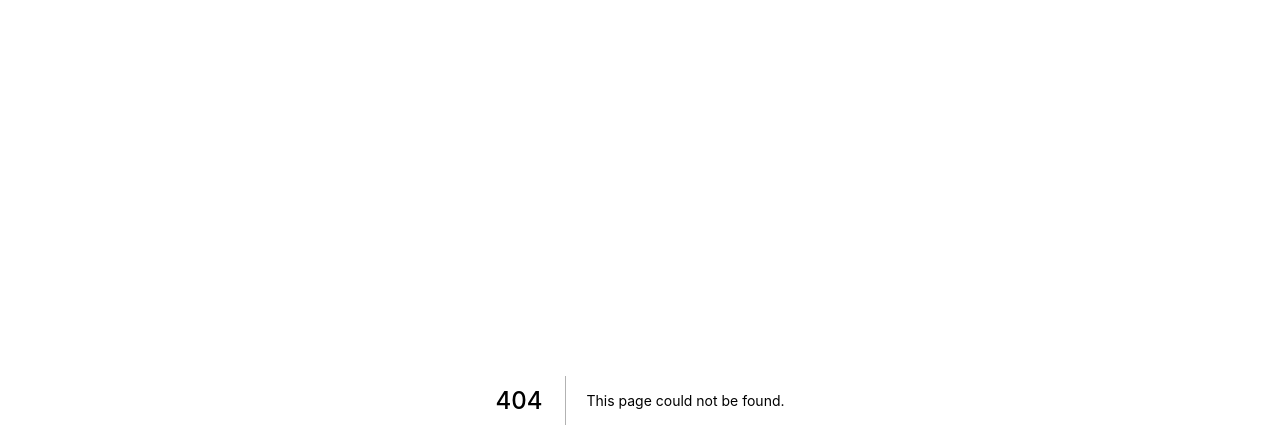
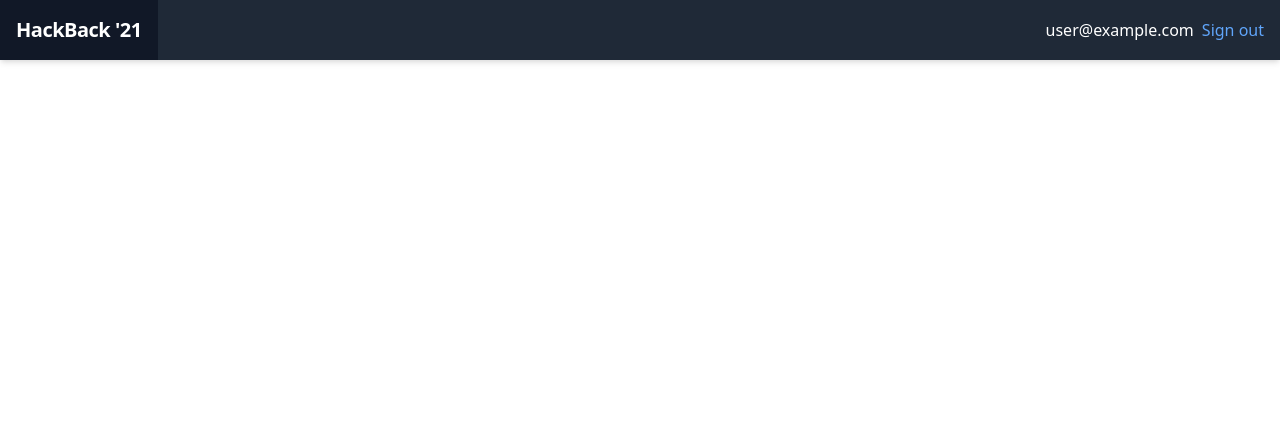
Before and after one commit to adityarathod/hackback, a Next.js app: page /application in a window 1280 px wide. Before the commit this address had no page. Shown: the top 448 px of the page. Built offline with nearby package versions, Linux system fonts and the light colour scheme; no server answers; sample sign-in values are in the browser's storage.

Commit message:
Create /application page

```diff
--- /dev/null
+++ b/pages/application.tsx
@@ -0,0 +1,19 @@
+import { FC } from 'react'
+import { useRouter } from 'next/router'
+import Navbar from '../components/navbar'
+import FullscreenLoader from '../components/fullscreen-loader'
+import useAuth from '../hooks/useAuth'
+
+const Application: FC = () => {
+  const { authInitialized, isAuth } = useAuth()
+  const router = useRouter()
+  if (!authInitialized) return <FullscreenLoader />
+  if (!isAuth) router.replace('/auth')
+  return (
+    <div>
+      <Navbar />
+    </div>
+  )
+}
+
+export default Application
```
